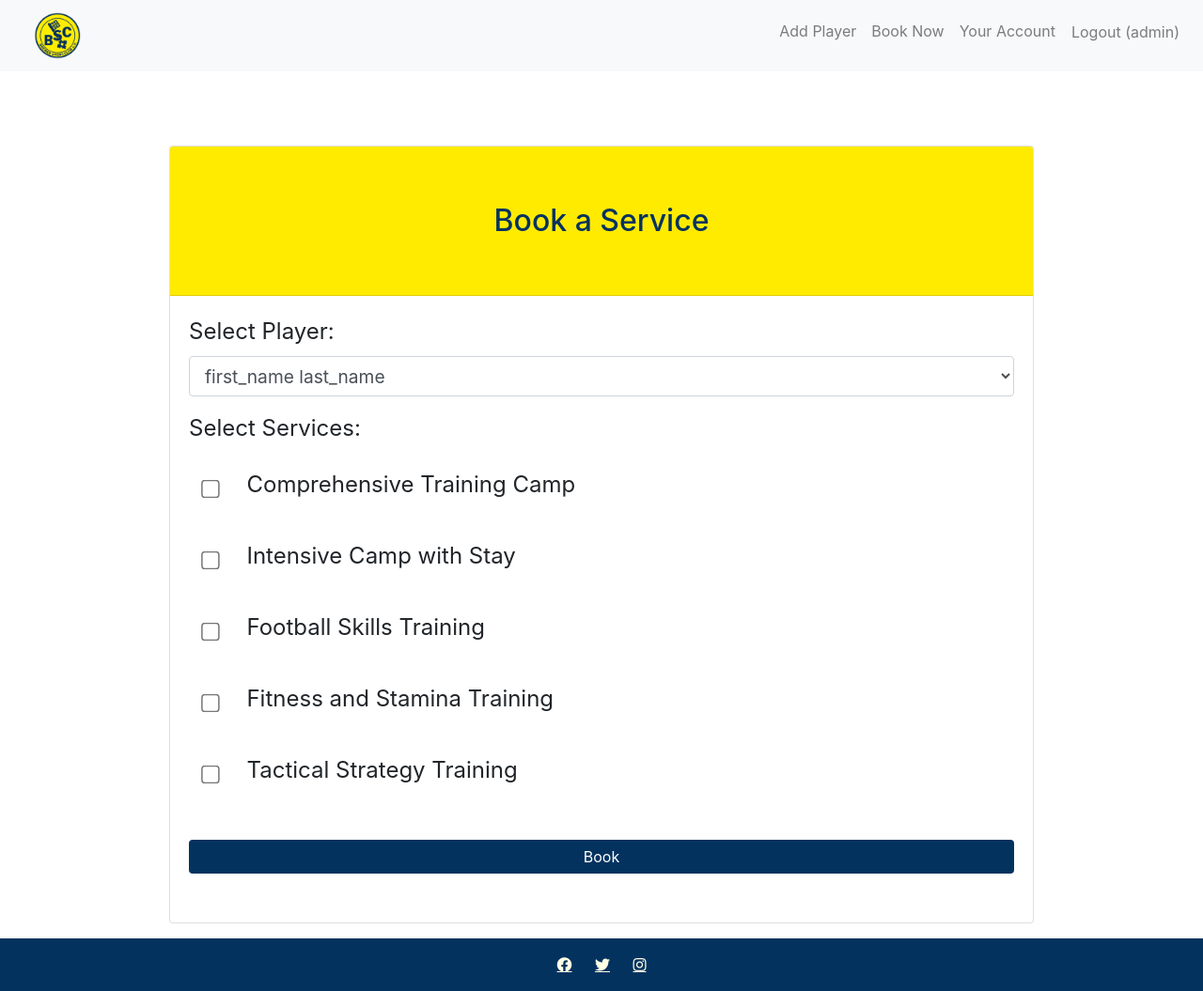
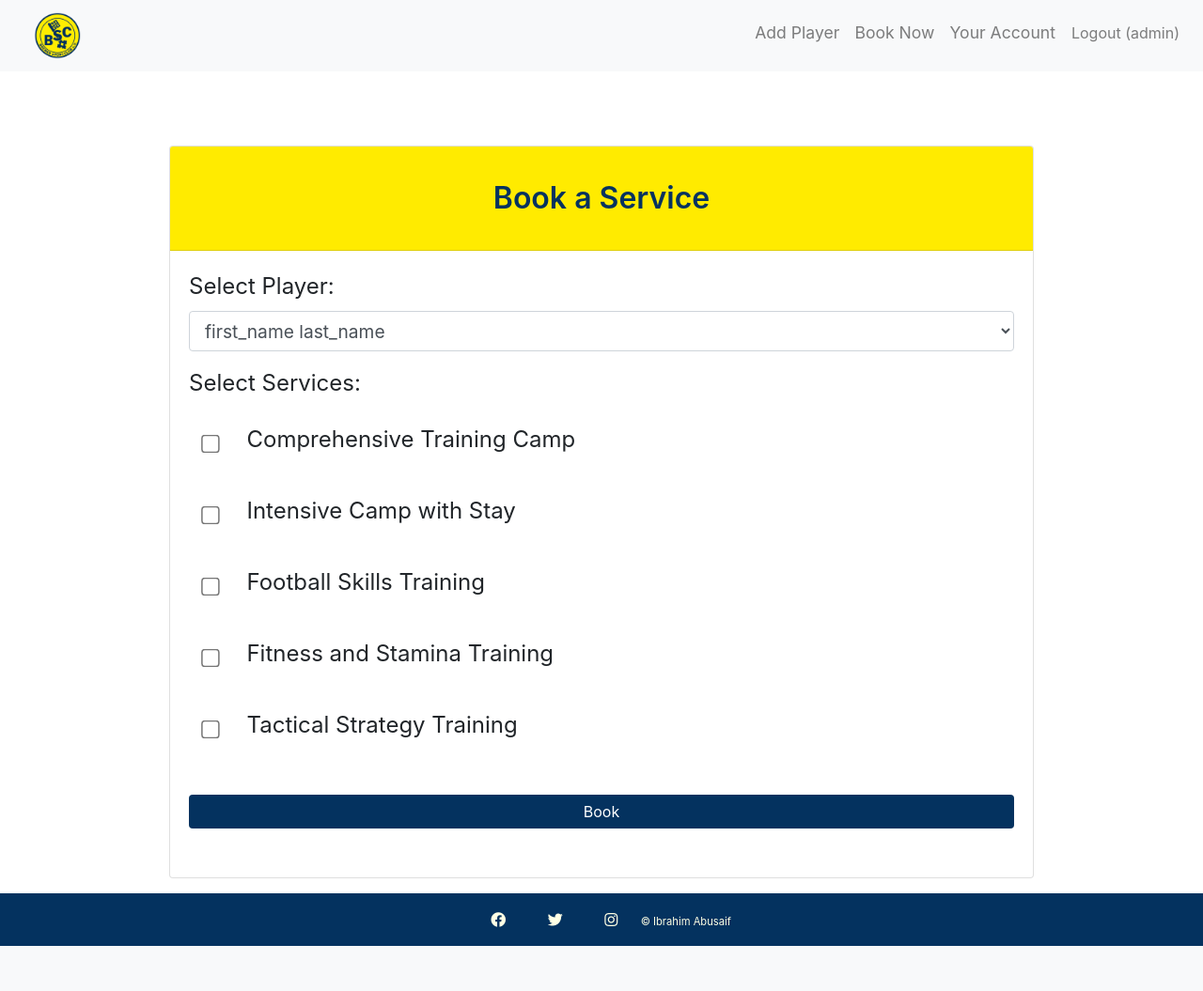
Before and after one commit to ibra8080/BSC-Hastedt-football-camp, a Django app: page /book_service/ in a window 1280 px wide. Shown: the whole page at 94% size. After the commit the page ends 1007 px from the top, so only its background shows below. Run offline with Django 4.2, Linux system fonts and the light colour scheme; a user stored in the database is signed in; data comes from the database, SQL or seed files in the repository; both versions use the stored data as it was after the commit; some libraries are stand-ins or nearby versions.

Commit message:
Update sytle with footer icons hover

```diff
--- a/football_camp/static/css/style.css
+++ b/football_camp/static/css/style.css
@@ -1,6 +1,17 @@
 html, body {
     margin: 0;
     height: 100%;
+}
+
+p {
+    font-size: 1.5rem;
+}
+
+.container h2 {
+    color: #04325F;
+    margin-bottom: 1.5rem;
+    margin-top: 1.5rem;
+    font-weight: 600;
 }
 
 .wrapper {
@@ -25,8 +36,14 @@ main {
 
 h2.title {
     padding-top: 20px;
-    color: #04325F;
 }
+
+.nav-item {
+    font-size: 1.3rem;
+    padding-left: 5px;
+}
+
+
 /* -------------------------------- Home */
 
 .hero {
@@ -75,6 +92,11 @@ h2.title {
 
 .home-card {
     max-width: 100%;
+}
+
+.card-title {
+    color: #04325F;
+    font-weight: 600;
 }
 
 /* -------------------------------- Form Styles */
@@ -227,22 +249,6 @@ ul li a:hover {
     color: #66666e;
 }
 
-/* footer */
-footer {
-    background-color: #04325F;
-    color: #FFFFE5;
-    text-align: center;
-    padding: 1rem 0;
-}
-
-.errorlist {
-    color: red;
-}
-
-footer .fab {
-    color: #ffffe5;
-    margin: 0px 10px 0px 10px;
-}
 
 /* -------------------------------- Book Service */
 .justify-content-center {
@@ -329,11 +335,6 @@ footer .fab {
     width: 100%;
 }
 
-.container h2 {
-    color: #04325F;
-    margin-bottom: 3rem;
-    margin-top: 3rem;
-}
 
 .img-service {
     height: 50vh;
@@ -353,5 +354,45 @@ footer .fab {
     margin-bottom: 1rem;
 }
 
-/* Responsive form styling */
-/* // Small devices (landscape phones, 576px and up) */
+/* -------------------------------- footer */
+footer {
+    background-color: #04325F;
+    color: #FFFFE5;
+    text-align: center;
+    padding: 1rem 0;
+}
+
+.errorlist {
+    color: red;
+}
+
+footer .fab {
+    color: #ffffe5;
+    margin: 0px 20px 0px 20px;
+}
+
+.footer a {
+    color: inherit;
+    transition: color 0.3s ease;
+    text-decoration: none;
+}
+
+.footer a:hover {
+    color: #ffeb00;
+    text-decoration: none;
+}
+
+.copy-right {
+    font-size: 0.7rem;
+}
+
+/* -------------------------------- For Larg screen */
+
+@media (min-width: 992px) {
+    .nav-item {
+        font-size: 1.1rem;
+        padding-left: 0px;
+        display: flex;
+        margin-top: 2px;
+    }
+}
--- a/football_camp/templates/football_camp/base.html
+++ b/football_camp/templates/football_camp/base.html
@@ -57,10 +57,11 @@
             <!-- Content here -->
             {% endblock %}
         </main>
-        <footer class="text-center mt-auto">
+        <footer class="text-center mt-auto footer">
             <a href="https://facebook.com" target="_blank" class="fab fa-facebook"></a>
             <a href="https://twitter.com" target="_blank" class="fab fa-twitter"></a>
             <a href="https://instagram.com" target="_blank" class="fab fa-instagram"></a>
+            <a href="https://github.com/ibra8080" target="_blank" class="copy-right">© Ibrahim Abusaif</a>
         </footer>
     </div>
     <script src="https://code.jquery.com/jquery-3.5.1.slim.min.js"></script>
--- a/football_camp/templates/football_camp/home.html
+++ b/football_camp/templates/football_camp/home.html
@@ -23,7 +23,7 @@
                 <img class="card-img-top" src="{{ service.image.url }}" alt="{{ service.title }}">
                 {% endif %}
                 <div class="card-body">
-                    <h5 class="card-title">{{ service.title }}</h5>
+                    <h4 class="card-title">{{ service.title }}</h4>
                     <p class="card-text">{{ service.focus }}</p>
                     <a href="{% url 'service_page' service.id %}" class="btn btn-primary">Learn More</a>
                 </div>
```
Also changed, not shown: db.sqlite3.
